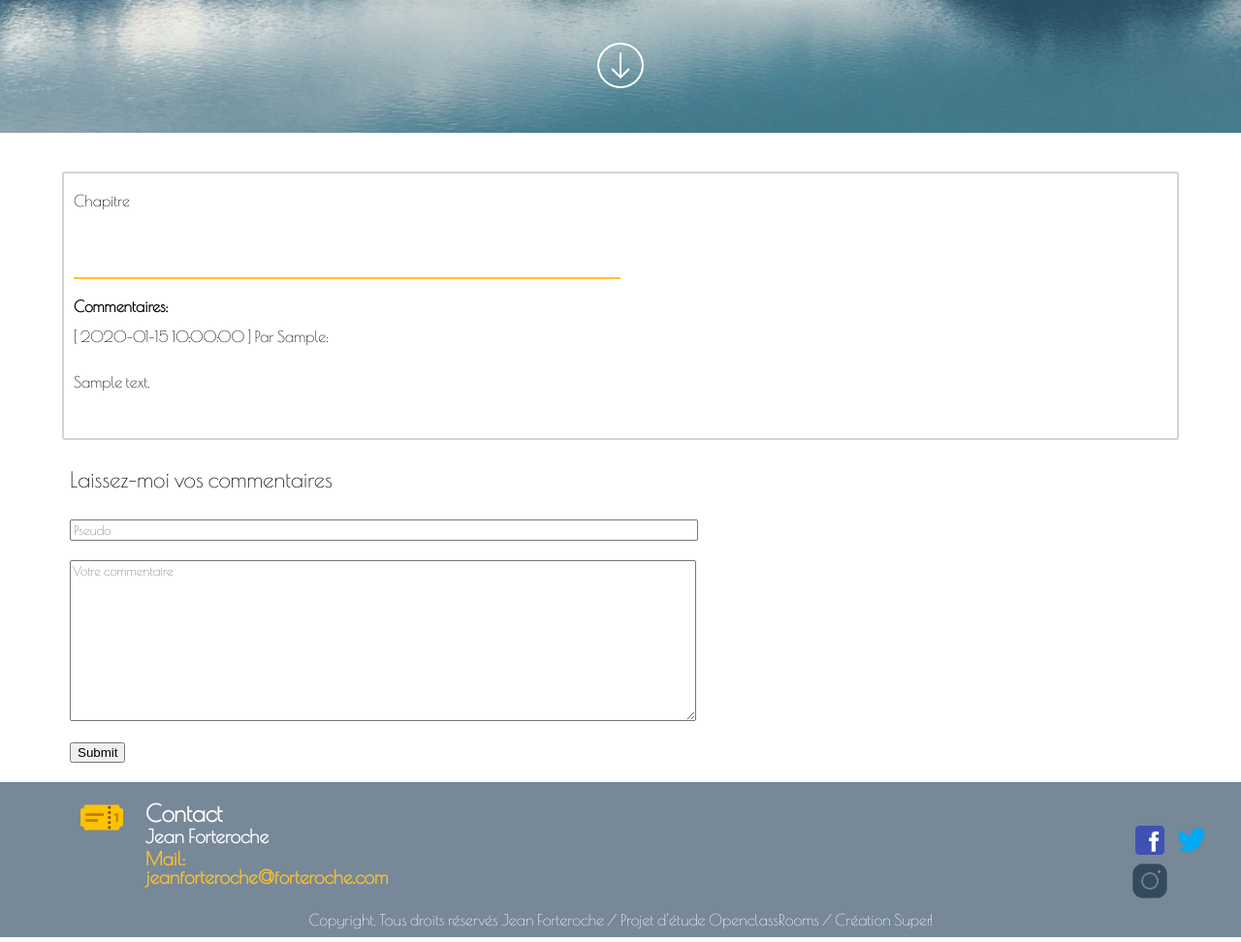
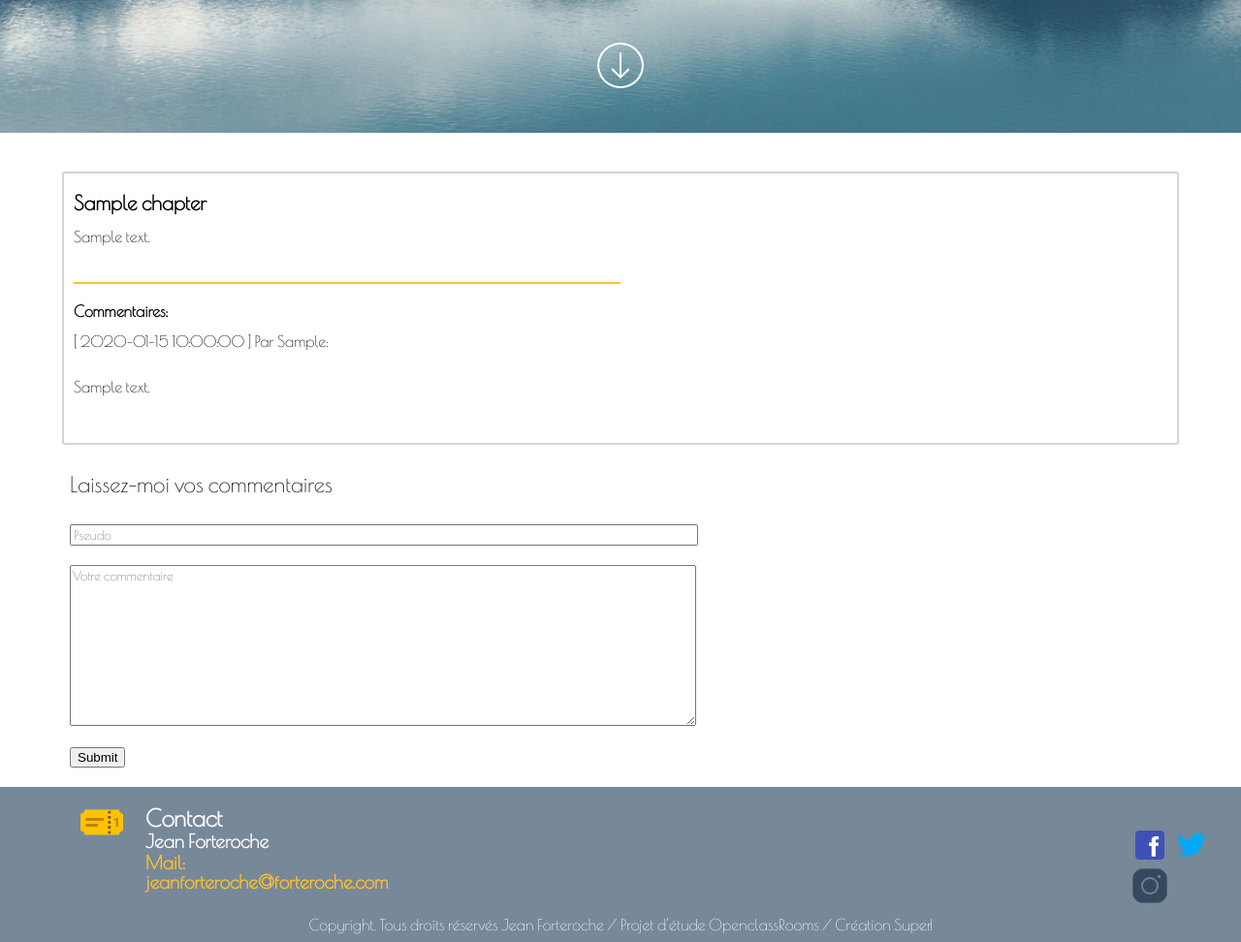
Before and after one commit to PaulineM9/OC_Projet4, a PHP site: page /chapitres.php?id=1 in a window 1280 px wide. Shown: the part 643-1615 px from the top of the page at 97% size. Run offline with PHP 8.4, Linux system fonts and the light colour scheme; tables that the repository leaves empty or names only in its code hold one stand-in row (values such as "Sample post"); data that the repository does not hold is empty.

Commit message:
Add changes about req and changes about tables

```diff
--- a/chapitres.php
+++ b/chapitres.php
@@ -10,20 +10,29 @@ catch(Exception $e)
     die('erreur : '.$e->getMessage());
 }
 // recover all informations about chapters
-// $req = $db->prepare('SELECT * FROM chapters ORDER BY id DESC');
-// $req->execute();
-
+$id = (int) $_GET["id"]; // permet de changer la chaine en integer et de la stocker dans une variable
+$req = $db->prepare('SELECT * FROM chapters WHERE id = ?');
+$req->execute(array($id));
+$article = $req->fetch();
+// var_dump($article);
 // recover all informations about new comments for every chapters
 // var_dump($_POST);
+
 if (!empty($_POST)) // condition pour s'assurer que $_POST n'est pas vide
     {
         $req = $db->prepare('INSERT INTO comments ( id_chapter, pseudo, comment, date_comment) VALUES (?, ?, ?, NOW())');
-        $req->execute(array($_POST['id_chapter'], $_POST['pseudo'], $_POST['comment']));
+        $req->execute(array(
+            $_GET['id'],
+            $_POST['pseudo'],
+            $_POST['comment']
+        ));
         header('Location: chapitres.php');
         exit();
     }
-$req = $db->prepare('SELECT pseudo, comment, date_comment, DATE_FORMAT (date_comment, "%d/%m/%Y à %Hh%imin%ss") AS date_creation_comment FROM comments ORDER BY date_comment DESC LIMIT 0, 5');
-$req->execute();
+$req = $db->prepare('SELECT pseudo, comment, date_comment, DATE_FORMAT (date_comment, "%d/%m/%Y à %Hh%imin%ss") AS date_creation_comment FROM comments WHERE id_chapter= ? ORDER BY date_comment DESC LIMIT 0, 5');
+$req->execute(array(
+    $_GET['id']
+));
 ?>
 
 <!DOCTYPE html>
@@ -74,9 +83,8 @@ $req->execute();
         </section>
         <section class="edit_chapters">
                 <div class="chapters_published">
-                    <h2>Chapitre <?= $_GET['number_chapter'] ?></h2><br/>
-                    <h3><?= $_GET['title'] ?></h3><br/>
-                    <p><?= $_GET['chapter'] ?></p><br/>
+                    <h3><?= $article['title'] ?></h3><br/>
+                    <p><?= $article['content'] ?></p><br/>
                     <hr>
                     <p class="comments_publication">Commentaires:</p>
                     <?php while ($comments = $req->fetch()){ ?>
@@ -86,7 +94,7 @@ $req->execute();
                 </div>
             <div class="comments">
                 <h4>Laissez-moi vos commentaires</h4>
-                <form class="comments_form" action="chapitres.php" method="post">
+                <form class="comments_form" action="chapitres.php?id=<?= $_GET['id'] ?>" method="post">
                     <input class="pseudo" type="text" name="pseudo" placeholder="Pseudo" id="pseudo"><br/>
                     <textarea class="comment" name="comment" placeholder="Votre commentaire" id="comment" cols="30" rows="10"></textarea><br/>
                     <input class="submit" type="submit" name="submit" placeholder="Envoyer" id="submit"><br/>
--- a/index.php
+++ b/index.php
@@ -63,9 +63,8 @@ $req->execute();
 		<section class="index_chapters">
 			<?php while ($chapters = $req->fetch()){ ?>
                 <div class="chapters_published">
-                    <h2>Chapitre <?= htmlspecialchars($chapters['number_chapter']) ?></h2><br/>
 					<h3><?= htmlspecialchars($chapters['title']) ?></h3><br/>
-					<a href="chapitres.php?id=<?= $chapters['id'] ?>&amp;number_chapter=<?= $chapters['number_chapter'] ?>&amp;title=<?= $chapters['title'] ?>&amp;chapter=<?= $chapters['chapter'] ?>">Lire</a>
+					<a href="chapitres.php?id=<?= $chapters['id'] ?>">Lire</a>
                 </div>
             <?php } ?>
 		</section>
```
